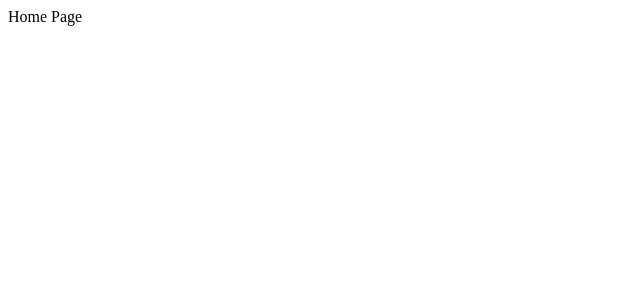
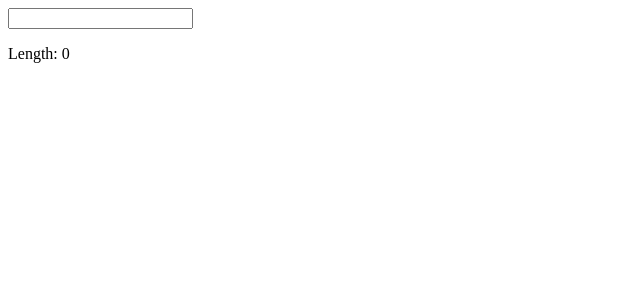
Before and after one commit to rodrigoaraujo7/pokedex, a React (Vite) app: page / in a window 1280 px wide. Shown: the top 300 px of the page, without its empty margins (0-640 px from the left). Built offline with nearby package versions, Linux system fonts and the light colour scheme.

Commit message:
learning atoms and selectors

```diff
--- a/package.json
+++ b/package.json
@@ -12,7 +12,8 @@
     "axios": "^1.3.2",
     "react": "^18.2.0",
     "react-dom": "^18.2.0",
-    "react-router-dom": "6"
+    "react-router-dom": "6",
+    "recoil": "^0.7.6"
   },
   "devDependencies": {
     "@types/react": "^18.0.27",
--- a/src/main.tsx
+++ b/src/main.tsx
@@ -3,13 +3,17 @@ import ReactDOM from 'react-dom/client'
 
 // react router imports
 import { BrowserRouter } from 'react-router-dom'
+import AppRouter from './routes'
 
-import AppRouter from './routes'
+// recoil imports
+import { RecoilRoot } from 'recoil'
 
 ReactDOM.createRoot(document.getElementById('root') as HTMLElement).render(
   <StrictMode>
-    <BrowserRouter>
-      <AppRouter />
-    </BrowserRouter>
+    <RecoilRoot>
+      <BrowserRouter>
+        <AppRouter />
+      </BrowserRouter>
+    </RecoilRoot>
   </StrictMode>,
 )
--- a/src/pages/Home/index.tsx
+++ b/src/pages/Home/index.tsx
@@ -1,7 +1,16 @@
+import { useRecoilState, useRecoilValue } from 'recoil'
+import { atomPokemon } from '../../store/atoms';
+import { selectorPokemonLength } from '../../store/selectors';
+
 const Home = () => {
+  const [pokemon, setPokemon] = useRecoilState(atomPokemon);
+  const pokemonLength = useRecoilValue(selectorPokemonLength);
+
   return (
     <div>
-      Home Page
+      <input type="text" onChange={(event) => setPokemon(event.target.value)} />
+      {pokemon}
+      <p>Length: {pokemonLength}</p>
     </div>
   )
 };
--- /dev/null
+++ b/src/store/atoms/index.ts
@@ -0,0 +1,6 @@
+import { atom } from 'recoil';
+
+export const atomPokemon = atom({
+  key: 'atomPokemon',
+  default: ''
+})
--- /dev/null
+++ b/src/store/selectors/index.ts
@@ -0,0 +1,10 @@
+import { selector } from 'recoil'
+import { atomPokemon } from '../atoms'
+
+export const selectorPokemonLength = selector({
+  key: 'selectorPokemonLength',
+  get: ({ get }) => {
+    const pokemon = get(atomPokemon);
+    return pokemon?.length;
+  }
+})
```
Also changed, not shown: 1 other file (tests, documents, lock files or other folders).
